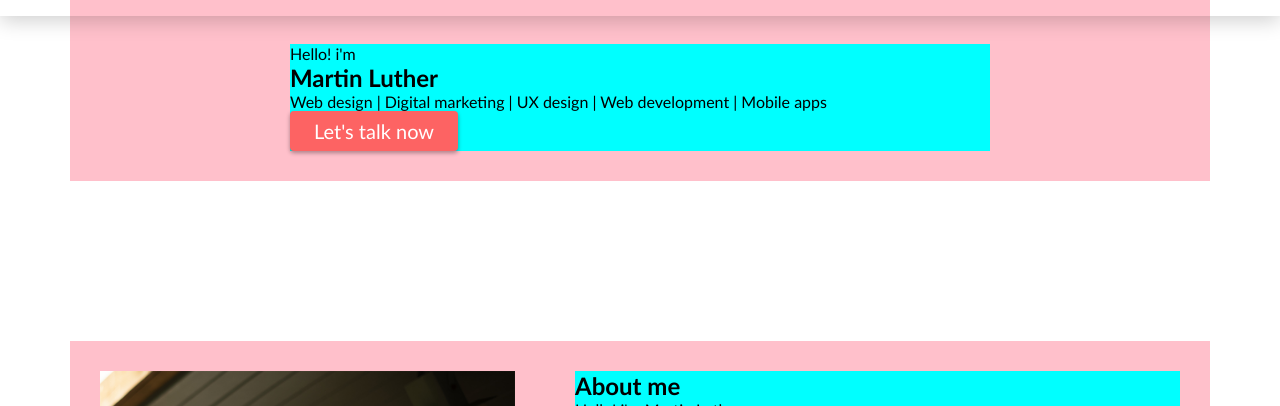
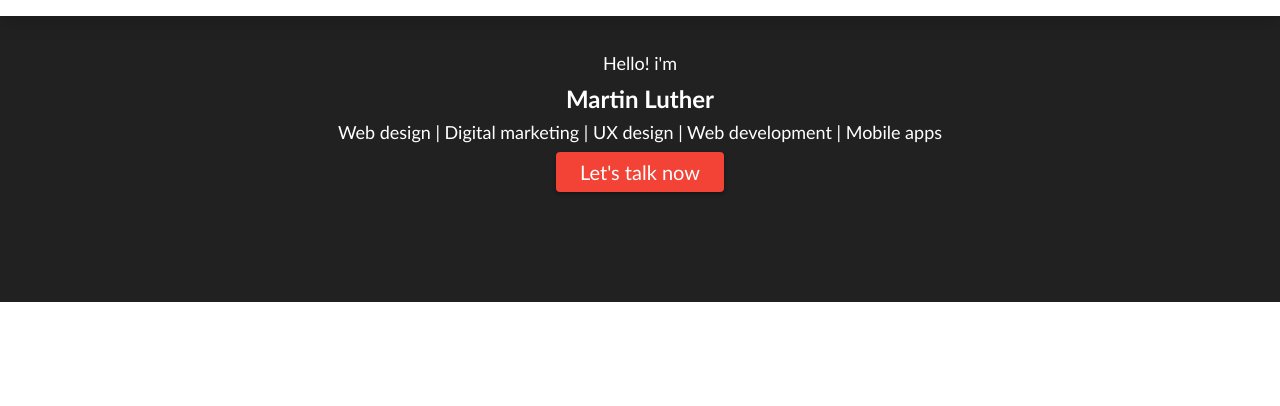
Before and after one commit to igneJurkute/portfolio, a website: page index.html in a window 1280 px wide. Shown: the part 66-472 px from the top of the page. Drawn offline with Linux system fonts and the light colour scheme.

Commit message:
main content style

```diff
--- a/css/base/base.css
+++ b/css/base/base.css
@@ -1,5 +1,7 @@
 :root {
     --main-color: #f34236;
+    --light-grey: #f3f3f3;
+    --dark: #212121;
 }
 
 body,
@@ -11,14 +13,65 @@ body * {
 
 body {
     font-family: 'Gill Sans', 'Gill Sans MT', Calibri, 'Trebuchet MS',
-    sans-serif;
+        sans-serif;
+}
+
+main {
+    display: inline-block;
+    width: 100%;
 }
 
 img {
-max-width: 100%;
+    max-width: 100%;
 }
 
-.main-title {
+p {
+    margin: 0.5em 0;
+    font-size: 18px;
+    line-height: 1.2em;
 }
+
+.bg-main {
+    background-color: var(--main-color);
+    color: #fff;
+}
+.bg-light-grey {
+    background-color: var(--light-grey);
+}
+.bg-dark {
+    background-color: var(--dark);
+    color: #fff;
+}
+
+.center {
+    text-align: center;
+}
+
 .section-title {
+    text-transform: uppercase;
+    font-size: 32px;
+    font-weight: bold;
+    text-align: center;
+    position: relative;
 }
+.section-title.section-title-left {
+    text-align: left;
+}
+.section-title > span {
+    color: var(--main-color);
+}
+.section-title::after {
+    content: '';
+    display: block;
+    width: 80px;
+    height: 3px;
+    background-color: var(--dark);
+    position: absolute;
+    bottom: -12px;
+    left: 50%;
+    transform: translateX(-50%);
+}
+.section-title.section-title-left::after {
+    left: 0;
+    transform: none;
+}
--- a/css/base/layout.css
+++ b/css/base/layout.css
@@ -54,7 +54,6 @@
     width: var(--width);
     margin: 20px calc((100% - var(--width)) / 2);
     float: left;
-    background-color: pink;
 }
 .container-fluid > .row {
     width: 100%;
@@ -65,7 +64,6 @@
 .row > [class*='col-'] {
     float: left;
     margin: var(--half-gap);
-    background-color: aqua;
 }
 .row > .col-1 {
     width: var(--c1);
--- a/css/components/button.css
+++ b/css/components/button.css
@@ -1,7 +1,7 @@
 .btn {
     display: inline-block;
     padding: 0.5em 1.2em;
-    background-color: #fd6363;
+    background-color: var(--main-color);
     color: #fff;
     font-family: inherit;
     font-size: 20px;
@@ -16,7 +16,7 @@
     cursor: pointer;
 }
 .btn:hover {
-    background-color: #f00;
+    background-color: #000;
     box-shadow: 0 0.1em 0.25em #0007;
 }
 
--- a/css/pages/home.css
+++ b/css/pages/home.css
@@ -1,7 +1,6 @@
 /* base */
 @import '../base/base.css';
 @import '../base/layout.css';
-
 
 /* 3rd-party */
 @import '../3rd-party/font-awesome.min.css';
@@ -20,6 +19,9 @@
 /* hero: end */
 
 /* about: start */
+.about .section-title {
+    margin-bottom: 1em;
+}
 /* about: end */
 
 /* services: start */
```
